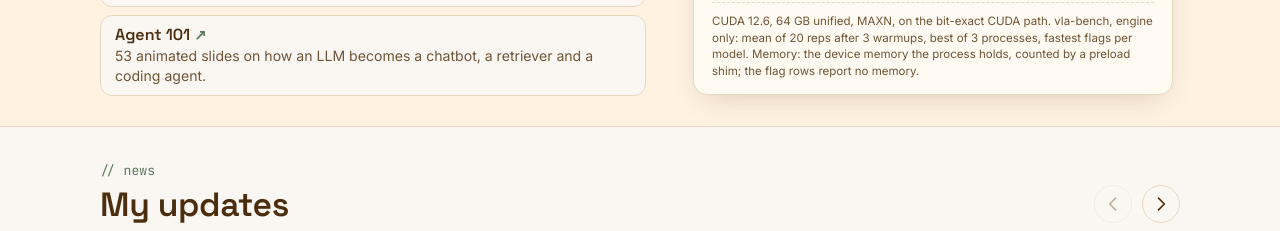
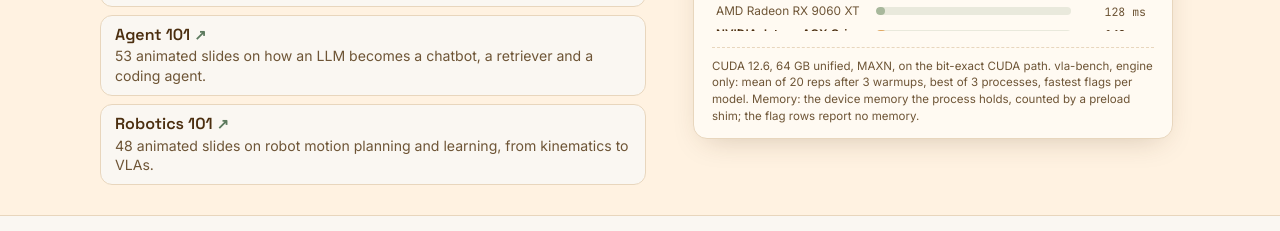
Before and after one commit to khanhnd61-vr/khanhnd61-vr.github.io, a plain HTML site: page index.html in a window 1280 px wide. Shown: the part 2232-2463 px from the top of the page. Drawn offline with Linux system fonts and the light colour scheme.

Commit message:
Add Robotics 101 to companion sites

```diff
--- a/index.html
+++ b/index.html
@@ -315,6 +315,12 @@
                 <span class="site__desc">53 animated slides on how an LLM becomes a chatbot, a retriever and a coding agent.</span>
               </a>
             </li>
+            <li>
+              <a class="site" href="/robotics101/">
+                <span class="site__name">Robotics 101 <span aria-hidden="true">↗</span></span>
+                <span class="site__desc">48 animated slides on robot motion planning and learning, from kinematics to VLAs.</span>
+              </a>
+            </li>
           </ul>
         </div>
         <div class="hero__art">
@@ -529,6 +535,7 @@ Compiles PyTorch and ONNX models into ggml programs that run on CPU and CUDA wit
 - [Efficient VLA Survey](https://khanhnd61-vr.github.io/efficientvla-survey/): A searchable taxonomy of efficient VLA research, with open gaps per area.
 - [VLA Bench](https://khanhnd61-vr.github.io/vla-bench/): What LIBERO, CALVIN and RoboTwin 2.0 test, and how each is scored.
 - [Agent 101](https://khanhnd61-vr.github.io/agent101/): 53 animated slides on how an LLM becomes a chatbot, a retriever and a coding agent.
+- [Robotics 101](https://khanhnd61-vr.github.io/robotics101/): 48 animated slides on robot motion planning and learning, from kinematics to VLAs.
 
 ## News
 
```
Also changed, not shown: llms.txt, 1 other file.
